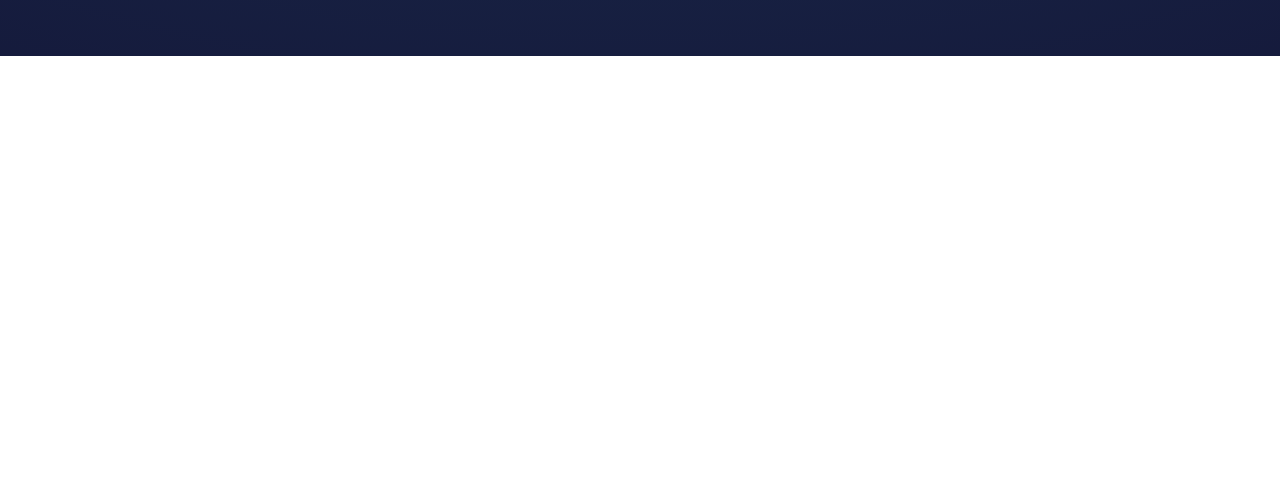
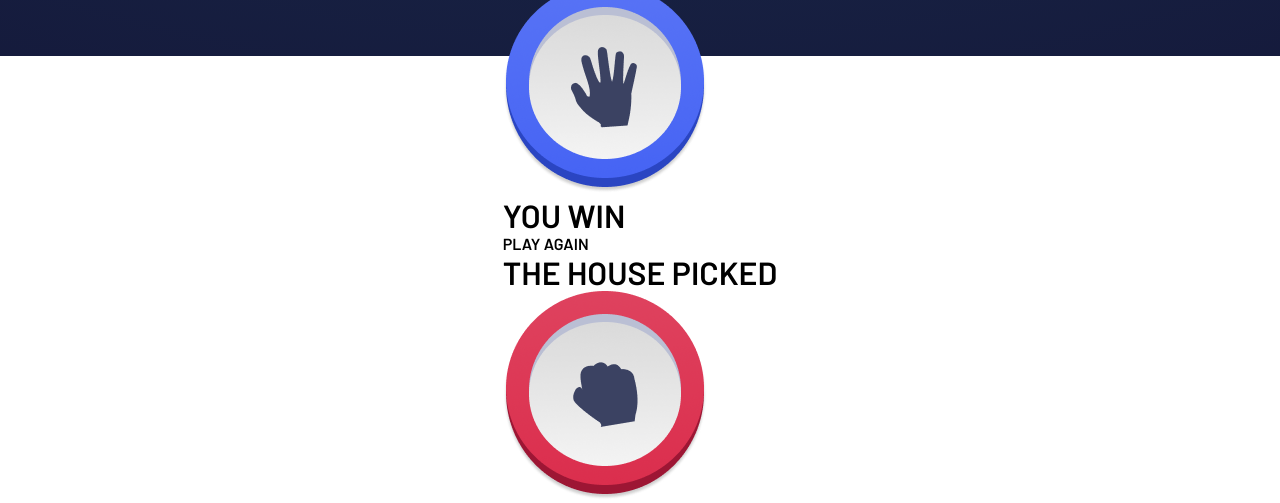
Before and after one commit to kashishbagadia/zigbee-practice, a plain HTML site: page rock-paper-scissors/index.html in a window 1280 px wide. Shown: the part 744-1247 px from the top of the page. Before the commit the page ends 800 px from the top, so only its background shows below. Drawn offline with Linux system fonts and the light colour scheme.

Commit message:
Update index.html

```diff
--- a/rock-paper-scissors/index.html
+++ b/rock-paper-scissors/index.html
@@ -37,6 +37,30 @@
             </div>
         </div>
 
+        <!-- Results -->
+        <div class="contest">
+            <div class="userhand">
+                <h1>YOU PICKED</h1>
+                <div class="handImageContainer">
+                    <img id="userPickImage" src="assets/Paper.png">
+                </div>
+            </div>
+            <div class="referee">
+                <div class="decision">
+                    <h1>YOU WIN</h1>
+                </div>
+                <div class="newGame">
+                    PLAY AGAIN
+                </div>
+            </div>
+            <div class="computerhand">
+                <h1>THE HOUSE PICKED</h1>
+                <div class="handImageContainer">
+                    <img id="computerPickImage" src="assets/Rock.png">
+                </div>
+            </div>
+        </div>
+
     </div>
 </body>
 </html>
```
